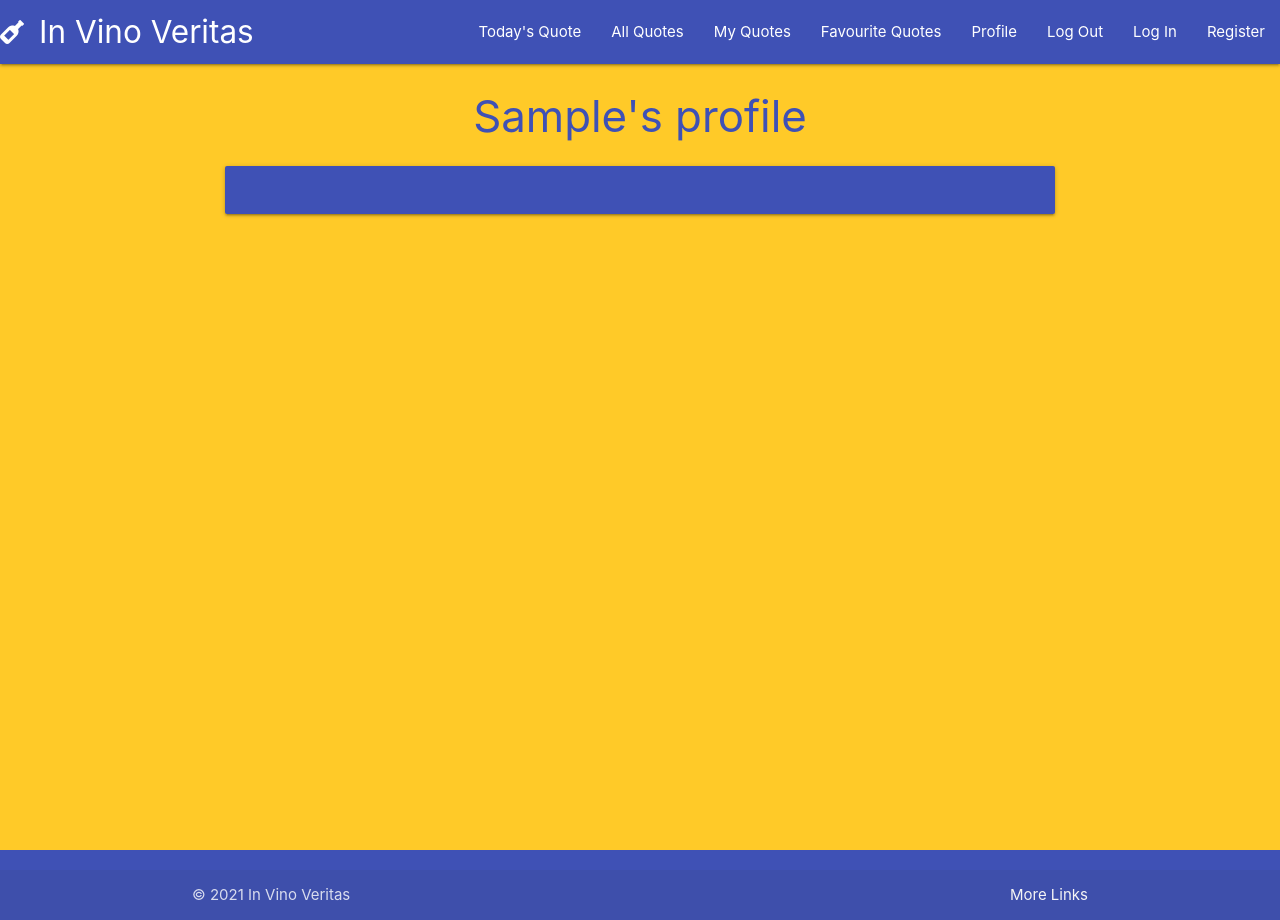
After one commit to Martin-ITT/MS3-Code_Institute, a Flask app: page /profile/1 in a window 1280 px wide. The commit adds this page. Run offline with Flask 2, Linux system fonts and the light colour scheme; the visitor is signed in with stand-in values (Sample User, id 1); a database or web service that is not in the repository returns one stand-in record (values such as "Sample title"); some libraries are stand-ins or nearby versions.

Commit message:
profile page created

```diff
--- a/app.py
+++ b/app.py
@@ -27,12 +27,13 @@ class RegistrationForm(FlaskForm):
         min=5, max=15, message='Name must be between \
             %(min)d and %(max)d characters long')])
     user_password = PasswordField(
-        'user_password', validators=[DataRequired(), Length( min=8, max=20, message='Password \
-            must be between  %(min)d and %(max)d characters long.')])
+        'user_password', validators=[DataRequired(), Length( min=8, max=20, \
+            message='Password must be between  %(min)d and %(max)d characters \
+                long.')])
     check_password = PasswordField('check_password', validators=[EqualTo(
         'user_password', message="Passwords don't match")])
-    user_email = StringField('user_email', validators=[InputRequired(), Email(), Length(
-        max=120)])
+    user_email = StringField('user_email', validators=[InputRequired(), Email(), \
+        Length(max=120)])
 
 class LoginForm(FlaskForm):
     user_name_login = StringField('user_name', validators=[DataRequired(), Length(
@@ -56,24 +57,31 @@ def get_all_quotes():
 
 @app.route("/register", methods=["GET", "POST"])
 def register():
+    # refer to registration form
     form = RegistrationForm()
 
+    # POST method
     if form.validate_on_submit():
 
+        # check if username exists
         existing_user = mongo.db.users.find_one(
             {"user_name": form.user_name.data.lower()})
 
+        # check if email exists
         existing_email = mongo.db.users.find_one(
             {"user_email": form.user_email.data.lower()})
 
+        # if username exist
         if existing_user:
             flash("Username already exist")
             return redirect(url_for('register'))
 
+        # if email exists
         if existing_email:
             flash("Email address already registered")
             return redirect(url_for('register'))
 
+        # distionary of input values for mongo
         register = {
             "user_name": form.user_name.data.lower(),
             "user_email": form.user_email.data.lower(),
@@ -81,14 +89,16 @@ def register():
                 method='pbkdf2:sha512:52000', salt_length=16),
             "favourite_quotes": ""
         }
+
         # insert user into database
         mongo.db.users.insert_one(register)
+
         # user cookie session
         session["user"] = form.user_name.data.lower()
         flash("User registered succesfully")
         flash("cookie: {}".format(session['user']))
 
-        return redirect(url_for('get_index', user_name=session['user']))
+        return redirect(url_for('profile', username=session['user']))
 
     return render_template("register.html", form=form)
 
@@ -110,7 +120,7 @@ def login():
                 session["user"] = form.user_name_login.data.lower()
                 flash("Welcome, {}".format(form.user_name_login.data))
                 flash("cookie: {}".format(session['user']))
-                return redirect(url_for('get_index'))
+                return redirect(url_for('profile', username=session['user']))
 
             else:
                 # password dont match
@@ -124,6 +134,15 @@ def login():
 
     return render_template("login.html", form=form)
 
+
+@app.route("/profile/<username>", methods=["GET", "POST"])
+def profile(username):
+
+    # find user name in mongo using session cookie. [only user_name]
+    username = mongo.db.users.find_one({"user_name": session["user"]})["user_name"]
+    # first to be retrieved on html, second from previous line
+    return render_template("profile.html", user_name=username)
+
 if __name__ == "__main__":
     app.run(host=os.environ.get("IP"),
             port=int(os.environ.get("PORT")),
--- a/templates/base.html
+++ b/templates/base.html
@@ -25,7 +25,7 @@
                     <li><a href="{{ url_for('get_all_quotes')}}">All Quotes</a></li>
                     <li><a href="#">My Quotes</a></li>
                     <li><a href="#">Favourite Quotes</a></li>
-                    <li><a href="#">Profile</a></li>
+                    <li><a href="{{ url_for('profile', username=session['user']) }}">Profile</a></li>
                     <li><a href="#">Log Out</a></li>
                     <li><a href="{{ url_for('login') }}">Log In</a></li>
                     <li><a href="{{ url_for('register')}}">Register</a></li>
@@ -41,7 +41,7 @@
             <li><a href="{{ url_for('get_all_quotes')}}">All Quotes</a></li>
             <li><a href="#">My Quotes</a></li>
             <li><a href="#">Favourite Quotes</a></li>
-            <li><a href="#">Profile</a></li>
+            <li><a href="{{ url_for('profile', username=session['user']) }}">Profile</a></li>
             <li><a href="#">Log Out</a></li>
             <li><a href="{{ url_for('login') }}">Log In</a></li>
             <li><a href="{{ url_for('register')}}">Register</a></li>
--- /dev/null
+++ b/templates/profile.html
@@ -0,0 +1,16 @@
+{% extends "base.html" %}
+{% block content %}
+
+    <h3 class="center-align indigo-text hide-on-small-only">{{ user_name.capitalize() }}'s profile</h3>
+    <h4 class="center-align indigo-text hide-on-med-and-up">{{ user_name.capitalize() }}'s' profile</h4>
+
+    <!-- log in form -->
+    <div class="row">
+        <div class="col s12 m8 offset-m2">
+            <div class="card-panel indigo center-align">
+
+            </div>
+        </div>
+    </div>
+
+{% endblock %}
```
Also changed, not shown: Readme.md.
